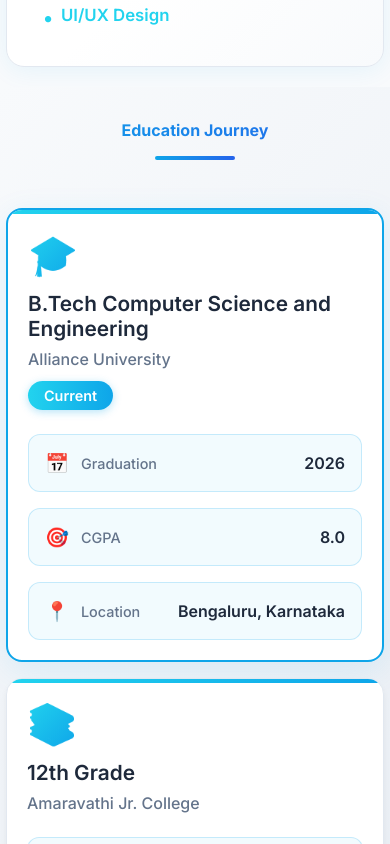
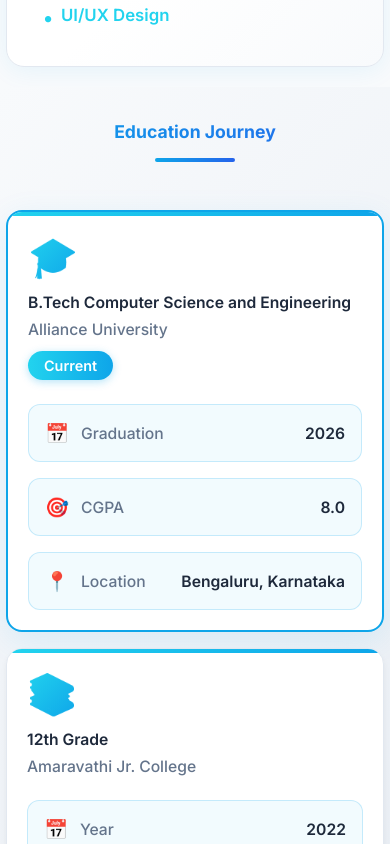
Before and after one commit to charan2319/Portfolio, a React (Create React App) app: page / in a window 390 px wide. Shown: the part 3520-4364 px from the top of the page. Built offline with nearby package versions, Linux system fonts and the light colour scheme.

Commit message:
updated css code

```diff
--- a/src/App.css
+++ b/src/App.css
@@ -4453,3 +4453,16 @@
     padding: 4px 6px;
   }
 }
+@media (max-width: 600px) {
+  .education-title {
+    font-size: 1.1rem;
+    text-align: center;
+    margin-bottom: 1rem;
+  }
+  .education-degree-title,
+  .education-school,
+  .education-stat-label,
+  .education-stat-value {
+    font-size: 0.98rem;
+  }
+}
```
